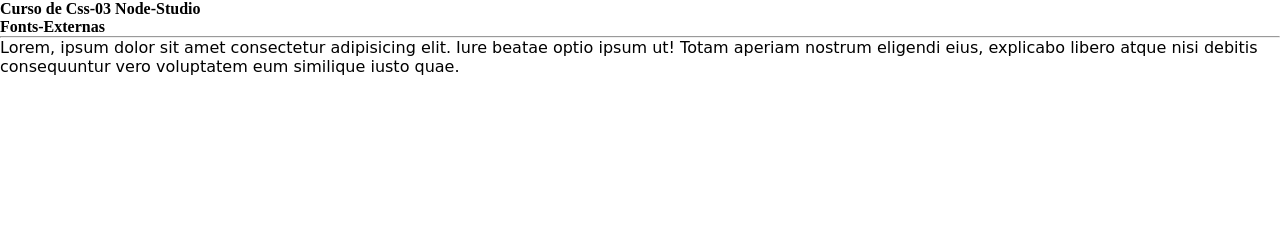
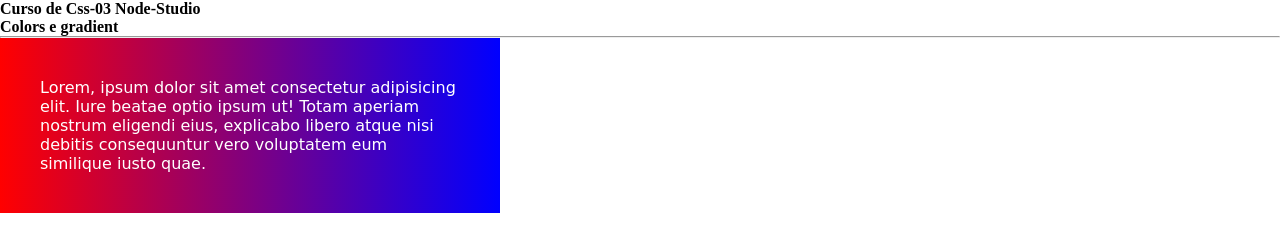
Before and after one commit to cleitondeive/Curso_Css3_Beginners_Ns, a plain HTML site: page index.html in a window 1280 px wide. Drawn offline with Linux system fonts and the light colour scheme; a web font is replaced by a local one.

Commit message:
Trabalhando com Colors e gradient Css-03

```diff
--- a/index.html
+++ b/index.html
@@ -19,10 +19,10 @@
     <h1>Curso de Css-03 Node-Studio</h1>
 
 
-    <h2>Fonts-Externas</h2>
+    <h2>Colors e gradient</h2>
 
     <hr>
-    <div id="bloco">
+    <div id="cores">
         <p> Lorem, ipsum dolor sit amet consectetur adipisicing elit. Iure beatae optio ipsum ut! Totam aperiam nostrum eligendi eius, explicabo libero atque nisi debitis consequuntur vero voluptatem eum similique iusto quae.</p>
     </div>
 
--- a/style.css
+++ b/style.css
@@ -5,6 +5,10 @@
         font-size: 100%;
     }
 
-    #bloco p {
+    #cores p {
         font-family: 'Kavivanar', cursive;
+        background: linear-gradient(to right, red, blue);
+        width: 500px;
+        color: #fff;
+        padding: 40px;
     }
```
